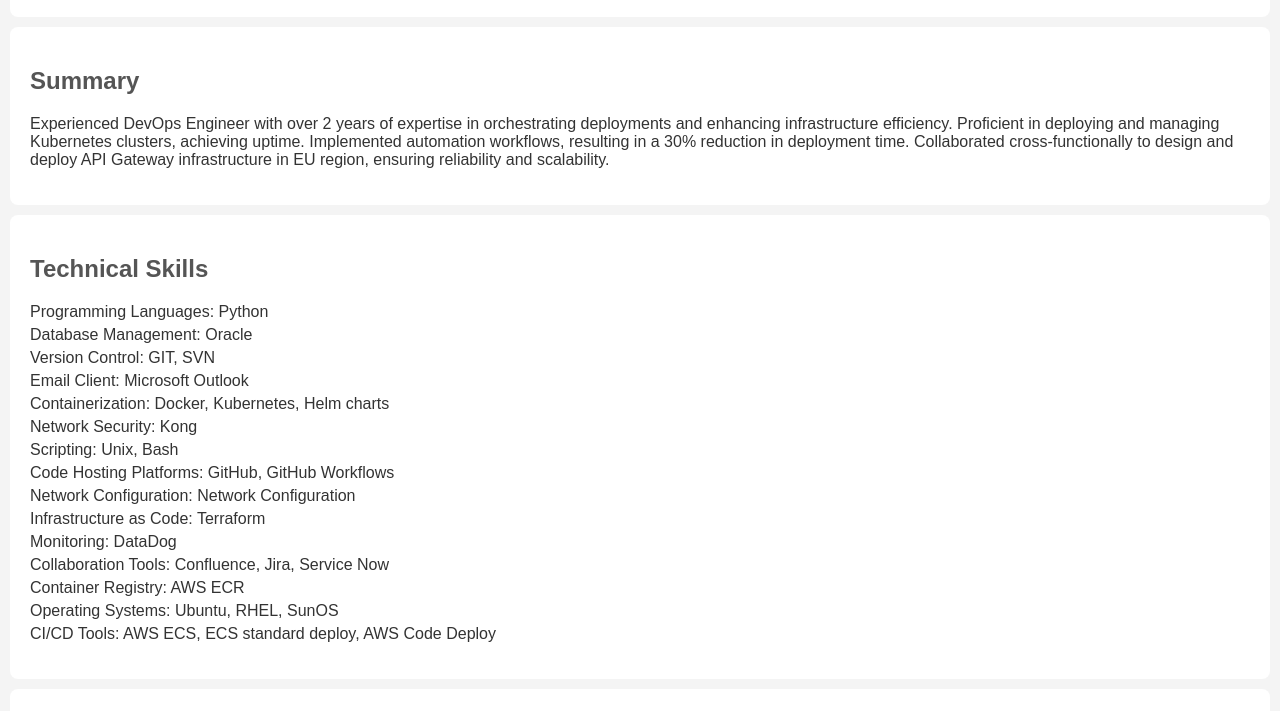
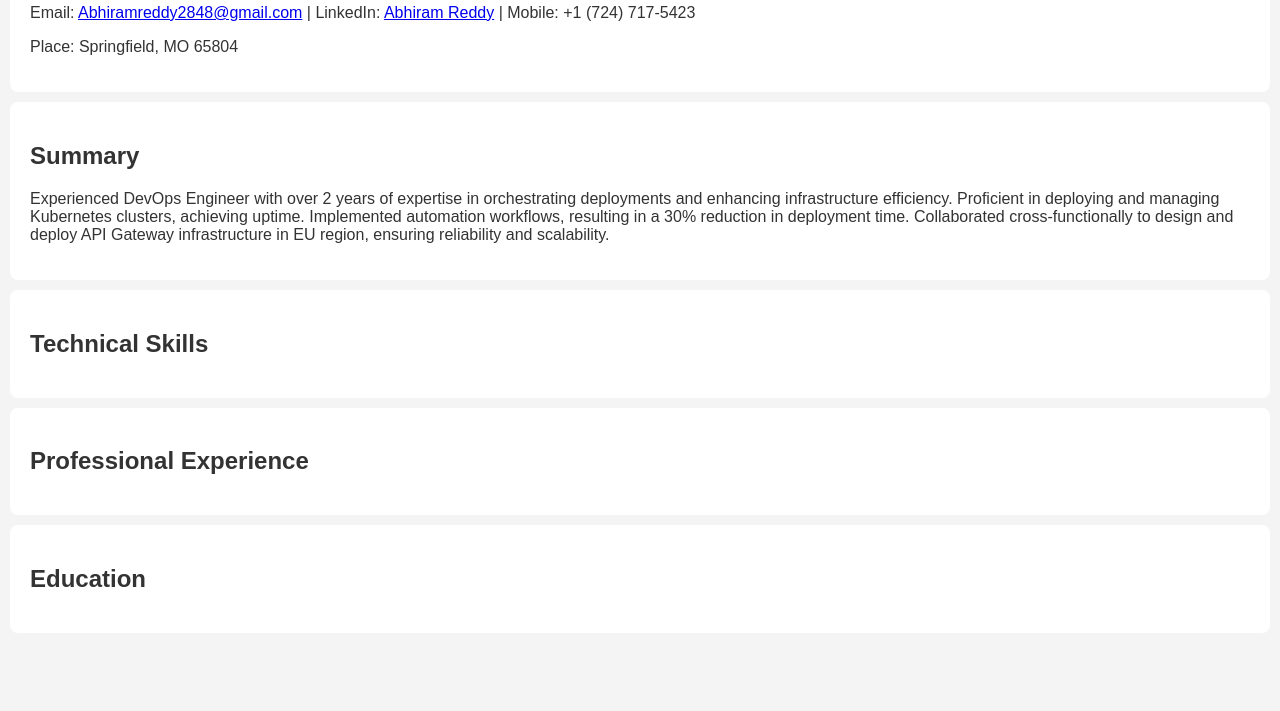
Before and after one commit to Abhi4004/Resume, a plain HTML site: page index.html in a window 1280 px wide. Shown: the part 106-817 px from the top of the page. Drawn offline with Linux system fonts and the light colour scheme.

Commit message:
Updated resume

```diff
--- a/index.html
+++ b/index.html
@@ -9,7 +9,7 @@
 <body>
     <header>
         <h1>Abhiram Reddy Peddireddy</h1>
-        <p>Email: <a href="mailto:Abhiramreddy2848@gmail.com">Abhiramreddy2848@gmail.com</a> | LinkedIn: <a href="www.linkedin.com/in/abhiramreddyp">Abhiram Reddy</a> | Mobile: +1 (724) 717-5423</p>
+        <p>Email: <a href="mailto:Abhiramreddy2848@gmail.com">Abhiramreddy2848@gmail.com</a> | LinkedIn: <a href="https://www.linkedin.com/in/abhiramreddyp/">Abhiram Reddy</a> | Mobile: +1 (724) 717-5423</p>
         <p>Place: Springfield, MO 65804</p>
     </header>
     <section id="summary">
@@ -19,8 +19,9 @@
             automation workflows, resulting in a 30% reduction in deployment time. Collaborated cross-functionally to design
             and deploy API Gateway infrastructure in EU region, ensuring reliability and scalability.</p>
     </section>
-    <section id="skills">
-        <h2>Technical Skills</h2>
+    <section class="collapsible">
+        <h2 onclick="toggleSection('skillsContent')">Technical Skills</h2>
+        <div id="skillsContent" class="content">
             <ul>
                 <li>Programming Languages: Python</li>
                 <li>Database Management: Oracle</li>
@@ -38,9 +39,11 @@
                 <li>Operating Systems: Ubuntu, RHEL, SunOS</li>
                 <li>CI/CD Tools: AWS ECS, ECS standard deploy, AWS Code Deploy</li>
             </ul>
+        </div>
     </section>
-    <section id="experience">
-        <h2>Professional Experience</h2>
+    <section class="collapsible">
+        <h2 onclick="toggleSection('experienceContent')">Professional Experience</h2>
+        <div id="experienceContent" class="content">
             <article>
                 <h3>DevOps Engineer - Flexera</h3>
                 <h4>May 2023 – Present, Chicago, IL</h4>
@@ -63,9 +66,11 @@
                     <li>Leveraged SVN, GIT, and Ansible to streamline deployment processes, achieving faster updates.</li>
                 </ul>
             </article>
+        </div>
     </section>
-    <section id="education">
-        <h2>Education</h2>
+    <section class="collapsible">
+        <h2 onclick="toggleSection('educationContent')">Education</h2>
+        <div id="educationContent" class="content">
             <article>
                 <h3>Master of Science in Information Technology</h3>
                 <h4>University of The Cumberlands, August 2022 – December 2024</h4>
@@ -74,6 +79,8 @@
                 <h3>Master of Business Administration in Management Information Systems</h3>
                 <h4>Indiana University of Pennsylvania, August 2020 - May 2022</h4>
             </article>
+        </div>
     </section>
+    <script src="script.js"></script>
 </body>
 </html>
--- a/styles.css
+++ b/styles.css
@@ -13,28 +13,12 @@ header, section {
     border-radius: 8px;
 }
 
-header h1, header p {
-    margin: 0;
-    padding: 0;
+.content {
+    overflow: hidden;
+    max-height: 0;
+    transition: max-height 0.2s ease-out;
 }
 
 h2 {
-    color: #555;
+    cursor: pointer; /* Indicates the section header is clickable */
 }
-
-ul {
-    list-style-type: none;
-    padding: 0;
-}
-
-li {
-    margin-bottom: 5px;
-}
-
-article h3 {
-    margin-top: 0;
-}
-
-a {
-    color: #0077cc;
-}
```
Also changed, not shown: resume.js (added, +8 -0 lines). Lines whose indentation alone changed are shown as unchanged.
